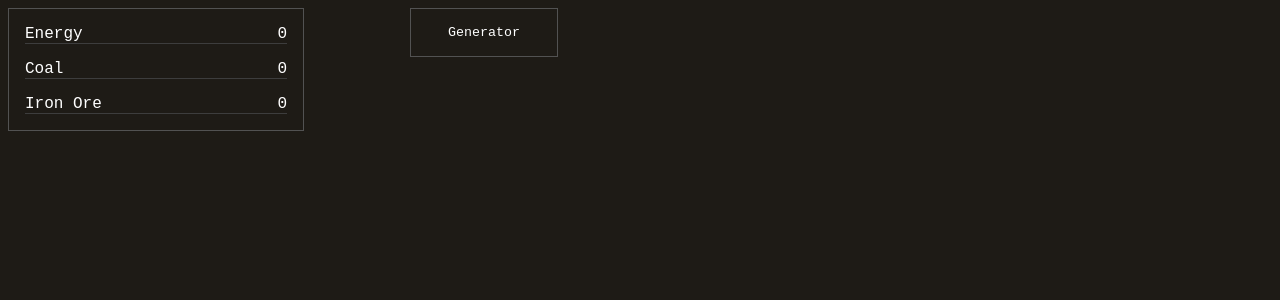
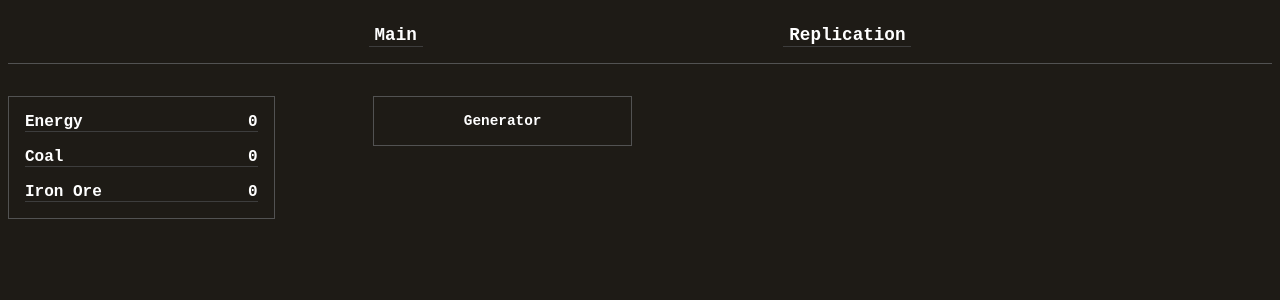
Before and after one commit to elkalt/refragment, a SvelteKit app: page / in a window 1280 px wide. Shown: the top 300 px of the page. Built offline with nearby package versions, Linux system fonts and the light colour scheme.

Commit message:
add header, some styling changes, and a mini design doc

```diff
--- /dev/null
+++ b/src/lib/components/replication.svelte
@@ -0,0 +1,22 @@
+<!-- TODO -->
+<!--
+  At first, the players is doing everything by hand (cranking the generator, making mining robots).
+  Cranking the generator will be automated by upgrading the generator from hand crank, to coal fed, etc.
+  This way the player has to tend to it less and less over time as the resource the generator uses becomes more energy dense.
+    As a side note, this could become fleshed out to allow different types of generation, with things like heat based generation not needing resources but producing very little energy.
+    Eventually, energy generation could even be completely phased out as a mechanic with, say, a dyson swarm.
+  Other resources will be automated using replicators.  The idea is that mining robots are what mine for you, but they break down over time, which is why you have to make more.
+  Replicators can automate this process by making mining, smelting, etc. robots for you every so often.
+  The interesting way to do this would be to allow the player to manually mine for materials at the beginning until they can make a miner.
+  The miner will mine a certain amount of materials every second for oh so many seconds.  Both can be upgraded.
+  And finally, replicators can make miners.  Of course, the return on a miner will be good, at the base it can be 2.5x maybe?
+  After that, for a while its just upgrades to the efficiency of the various robots.
+
+  While I'm writing ideas down, I"m thinking that the prestige mechanic could be in the form of travelling to different timelines.
+  The idea is that you travel to a timeline with better conditions and start over there with new knowledge.
+    In terms of story though, I'm not a big fan of this.  I like the idea of this being the last chance a lot better.
+    Maybe I could have it be mentioned that its an unstable branching of the time stream, and eventually localized time anomalies (the research bunker) will be merged into the main timeline, but materials don't survive the trip.
+    Although, I guess the story of this game isn't all that important.  But still, I would like it to be internally consistent.
+-->
+
+<h1>UNDER CONSTRUCTION</h1>
--- a/src/lib/components/resource-buttons.svelte
+++ b/src/lib/components/resource-buttons.svelte
@@ -36,8 +36,8 @@
 <style lang="scss">
   @import "$lib/styles/variables.scss";
   .button-container {
-    display: flex;
-    flex-direction: column;
+    display: grid;
+    grid-template-columns: repeat(2, 1fr);
     gap: 1rem;
 
     button {
--- a/src/lib/styles/app.scss
+++ b/src/lib/styles/app.scss
@@ -4,6 +4,7 @@ body {
   height: 100%;
   background-color: #1e1b16;
   font-family: 'Courier New', Courier, monospace;
+  font-weight: 700;
   color: white;
 }
 
@@ -12,5 +13,7 @@ button {
   border: 1px solid $accent;
   color: white;
   font-family: 'Courier New', Courier, monospace;
+  font-size: 0.9rem;
+  font-weight: 700;
   cursor: pointer;
 }
--- a/src/routes/+page.svelte
+++ b/src/routes/+page.svelte
@@ -1,26 +1,64 @@
 <script lang="ts">
   import '$lib/styles/app.scss'
+  import ResourceList from '$lib/components/resource-list.svelte';
   import ResourceButtons from '$lib/components/resource-buttons.svelte';
-  import ResourceList from '$lib/components/resource-list.svelte';
+  import Replication from '$lib/components/replication.svelte';
+
+  let modules = [
+    "Main",
+    "Replication"
+  ]
+
+  let currentModule = "Main"
 </script>
+
+<div class=header>
+  {#each modules as module}
+    <button class="module" on:click={() => currentModule = module}>{ module }</button>
+  {/each}
+</div>
 
 <div class='content-container'>
   <div class="resources"><ResourceList /></div>
-  <div class="buttons"><ResourceButtons /></div>
+
+  <div class="main-area">
+    {#if currentModule === "Main"}
+      <ResourceButtons />
+    {/if}
+    {#if currentModule === "Replication"}
+      <Replication />
+    {/if}
+  </div>
 </div>
 
 <style lang="scss">
+@import '$lib/styles/variables.scss';
+.header {
+  display: flex;
+  flex-direction: row;
+  justify-content: space-evenly;
+  align-items: center;
+  padding-top: 1rem;
+  padding-bottom: 1rem;
+  border-bottom: 1px solid $accent;
+
+  .module {
+    font-size: 1.1rem;
+    border: 0px;
+    border-bottom: 1px solid $accent-light;
+    cursor: pointer;
+  }
+}
+
 .content-container {
   display: grid;
-  grid-template-columns: 1fr 0.25fr 0.5fr 1fr 0.25fr 1fr;
+  padding-top: 2rem;
+  grid-template-columns: 1fr 0.25fr 2fr 0.25fr 1fr;
   grid-template-rows: repeat(2, 1fr);
   grid-column-gap: 1rem;
   grid-row-gap: 1rem;
 
   .resources { grid-area: 1 / 1 / 6 / 2; }
-  .buttons { grid-area: 1 / 3 / 2 / 4; }
-  .automators { grid-area: 1 / 4 / 2 / 5; }
-  .upgrades { grid-area: 1 / 6 / 3 / 7; }
-  .somethingRightSide { grid-area: 2 / 3 / 3 / 5; }
+  .main-area { grid-area: 1 / 3 / 2 / 4; }
 }
 </style>
```
